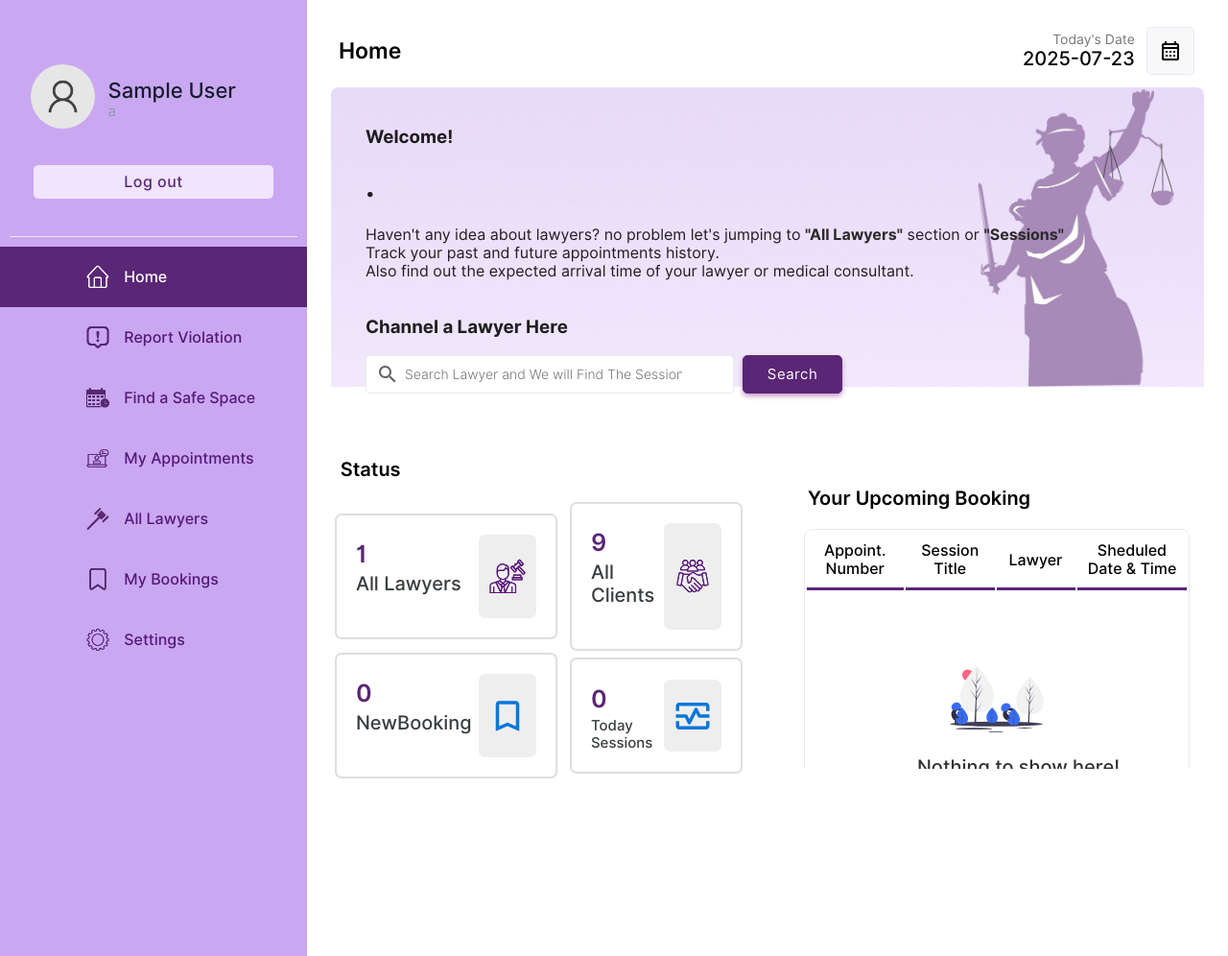
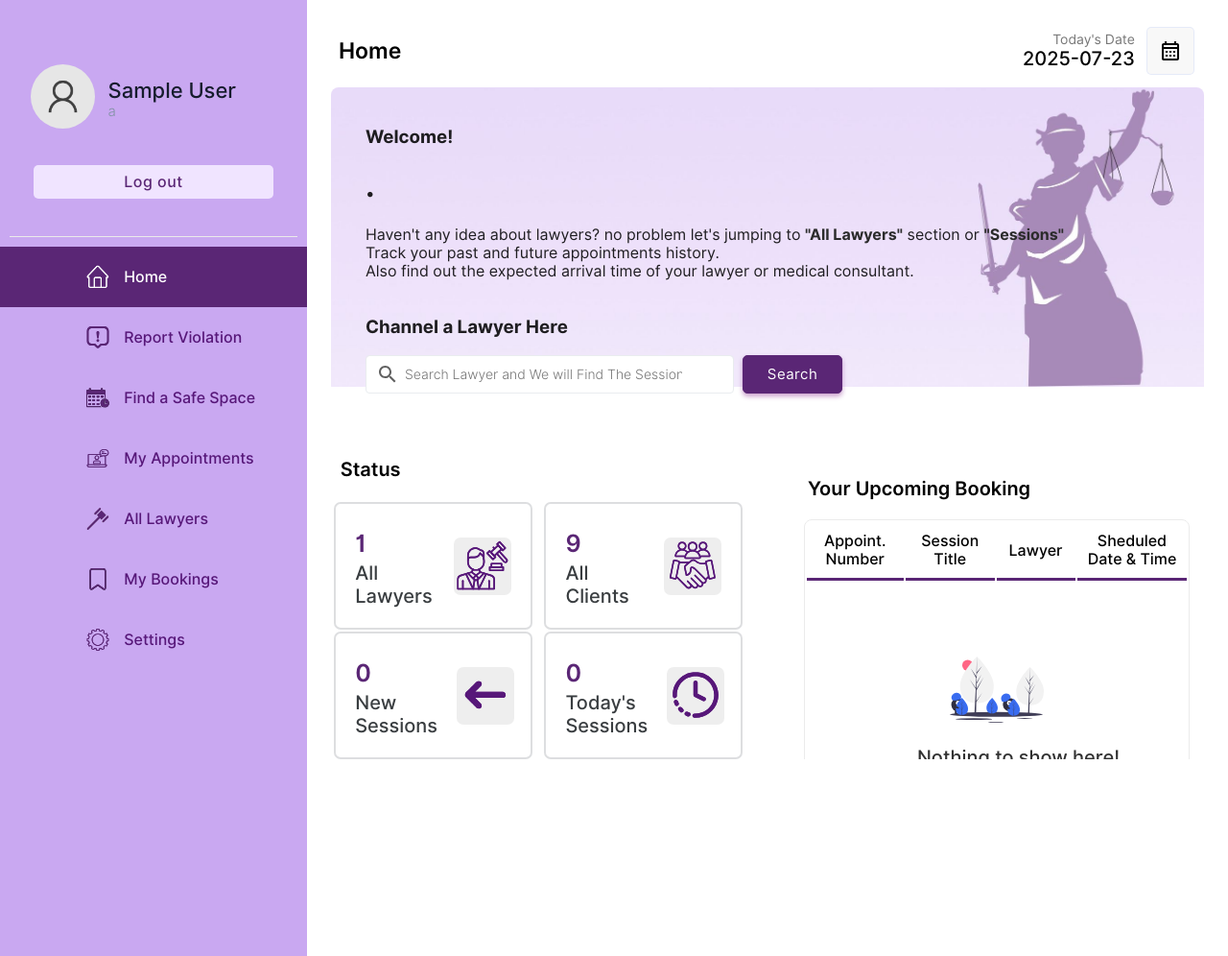
Before and after one commit to b1llchavez/SafeSpacePH, a PHP site: page /client/index.php in a window 1280 px wide. Shown: the whole page at 96% size. Run offline with PHP 8.4, Linux system fonts and the light colour scheme; the visitor is signed in with stand-in values (Sample User, id 1); data comes from the database, SQL or seed files in the repository; data that the repository does not hold is empty.

Commit message:
awa nalang

```diff
--- a/client/index.php
+++ b/client/index.php
@@ -227,60 +227,67 @@
                                                 </td>
                                             </tr>
                                             <tr>
+                                                <!-- All Lawyers -->
         <td style="width: 25%;">
-                                                    <div  class="dashboard-items"  style="padding:20px;margin:auto;width:95%;display: flex">
-                                                        <div>
+            <div class="dashboard-items" style="padding: 21px 20px; margin: auto; width: 95%; display: flex; align-items: center;">
+                <div style="flex-grow: 1;">
                     <div class="h1-dashboard">
-                                                                    <?php    echo $lawyerrow->num_rows  ?>
+                        <?php echo $lawyerrow->num_rows ?>
                     </div><br>
                     <div class="h3-dashboard">
-                                                                    All Lawyers &nbsp;&nbsp;&nbsp;&nbsp;&nbsp;&nbsp;
+                        All Lawyers
                     </div>
                 </div>
-                                                                <div class="btn-icon-back dashboard-icons" style="background-image: url('../img/icons/lawyers-hover.svg');"></div>
+                <div class="btn-icon-back dashboard-icons" style="background-image: url('../img/icons/lawyers-hover.svg'); width: 40px; height: 40px; background-size: contain; background-repeat: no-repeat; margin-left: 20px;"></div>
             </div>
         </td>
+
+        <!-- All clients -->
         <td style="width: 25%;">
-                                                    <div  class="dashboard-items"  style="padding:20px;margin:auto;width:95%;display: flex;">
-                                                        <div>
+            <div class="dashboard-items" style="padding: 21px 20px; margin: auto; width: 95%; display: flex; align-items: center;">
+                <div style="flex-grow: 1;">
                     <div class="h1-dashboard">
-                                                                    <?php    echo $clientrow->num_rows  ?>
+                        <?php echo $clientrow->num_rows ?>
                     </div><br>
                     <div class="h3-dashboard">
-                                                                    All Clients &nbsp;&nbsp;&nbsp;&nbsp;&nbsp;
+                        All Clients
                     </div>
                 </div>
-                                                                <div class="btn-icon-back dashboard-icons" style="background-image: url('../img/icons/clients-hover.svg');"></div>
+                <div class="btn-icon-back dashboard-icons" style="background-image: url('../img/icons/clients-hover.svg'); width: 40px; height: 40px; background-size: contain; background-repeat: no-repeat; margin-left: 20px;"></div>
             </div>
         </td>
     </tr>
+
     <tr>
+        <!-- New Bookings -->
         <td style="width: 25%;">
-                                                    <div  class="dashboard-items"  style="padding:20px;margin:auto;width:95%;display: flex; ">
-                                                        <div>
-                                                                <div class="h1-dashboard" >
-                                                                    <?php    echo $appointmentrow ->num_rows  ?>
-                                                                </div><br>
-                                                                <div class="h3-dashboard" >
-                                                                    NewBooking &nbsp;&nbsp;
+            <div class="dashboard-items" style="padding: 21px 20px; margin: auto; width: 95%; display: flex; align-items: center;">
+                <div style="flex-grow: 1;">
+                    <div class="h1-dashboard">
+                        <?php echo $appointmentrow->num_rows ?>
+                    </div> <br>
+                    <div class="h3-dashboard">
+                        New Sessions
+                        <br>
                     </div>
                 </div>
-                                                                <div class="btn-icon-back dashboard-icons" style="margin-left: 0px;background-image: url('../img/icons/book-hover.svg');"></div>
+                <div class="btn-icon-back dashboard-icons" style="background-image: url('../img/icons/newbookings-hover.svg'); width: 40px; height: 40px; background-size: contain; background-repeat: no-repeat; margin-left: 20px;"></div>
             </div>
-
         </td>
 
+            <!-- Today Sessions -->
         <td style="width: 25%;">
-                                                    <div  class="dashboard-items"  style="padding:20px;margin:auto;width:95%;display: flex;padding-top:21px;padding-bottom:21px;">
-                                                        <div>
+            <div class="dashboard-items" style="padding: 21px 20px; margin: auto; width: 95%; display: flex; align-items: center;">
+                <div style="flex-grow: 1;">
                     <div class="h1-dashboard">
-                                                                    <?php    echo $schedulerow ->num_rows  ?>
-                                                                </div><br>
-                                                                <div class="h3-dashboard" style="font-size: 15px">
-                                                                    Today Sessions
+                        <?php echo $schedulerow->num_rows ?>
+                    </div> <br>
+                    <div class="h3-dashboard">
+                        Today's Sessions
+                        <br>
                     </div>
                 </div>
-                                                                <div class="btn-icon-back dashboard-icons" style="background-image: url('../img/icons/session-iceblue.svg');"></div>
+                <div class="btn-icon-back dashboard-icons" style="background-image: url('../img/icons/sessions-hover.svg'); width: 40px; height: 40px; background-size: contain; background-repeat: no-repeat; margin-left: 20px;"></div>
             </div>
         </td>
 
```
Lines whose indentation alone changed are shown as unchanged.
